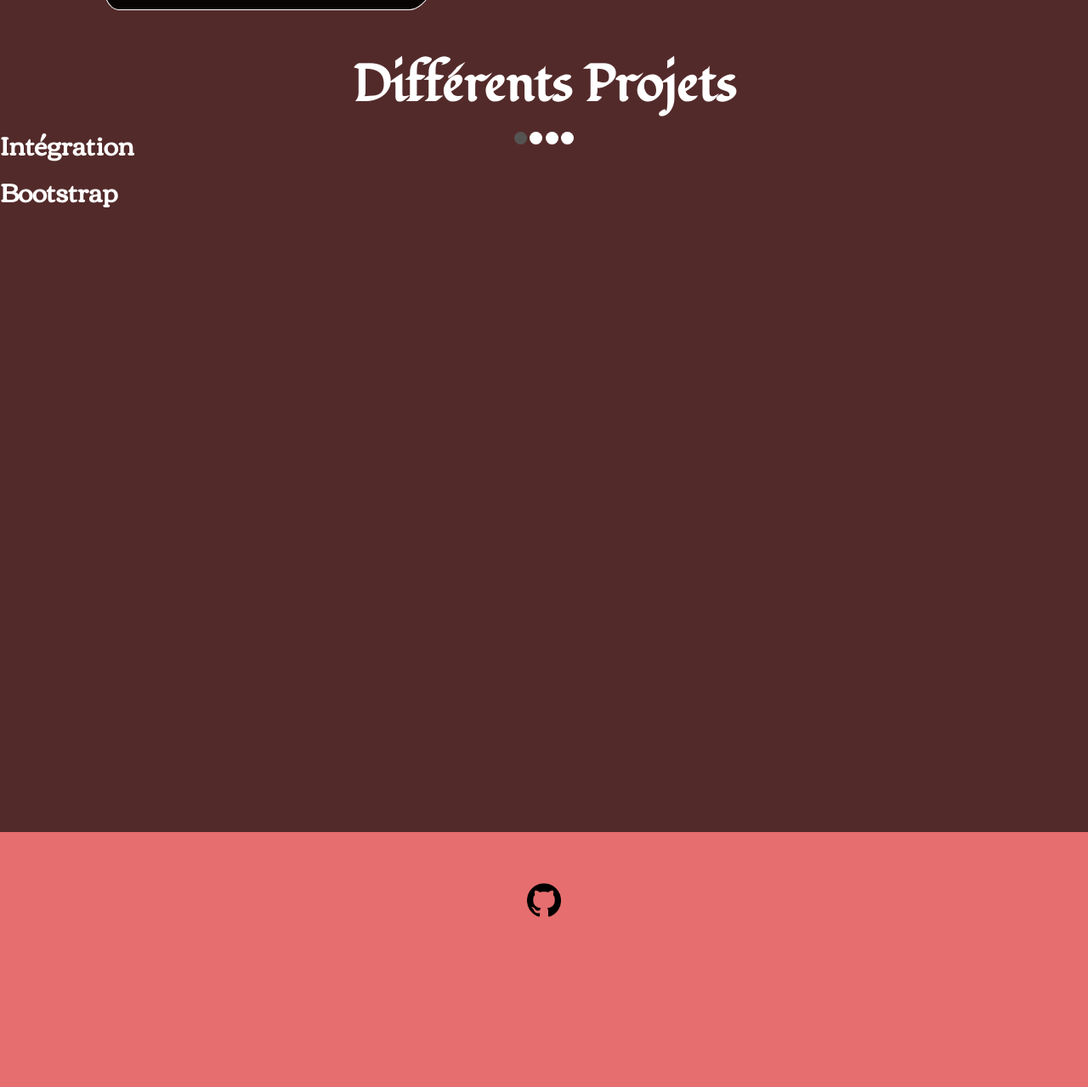
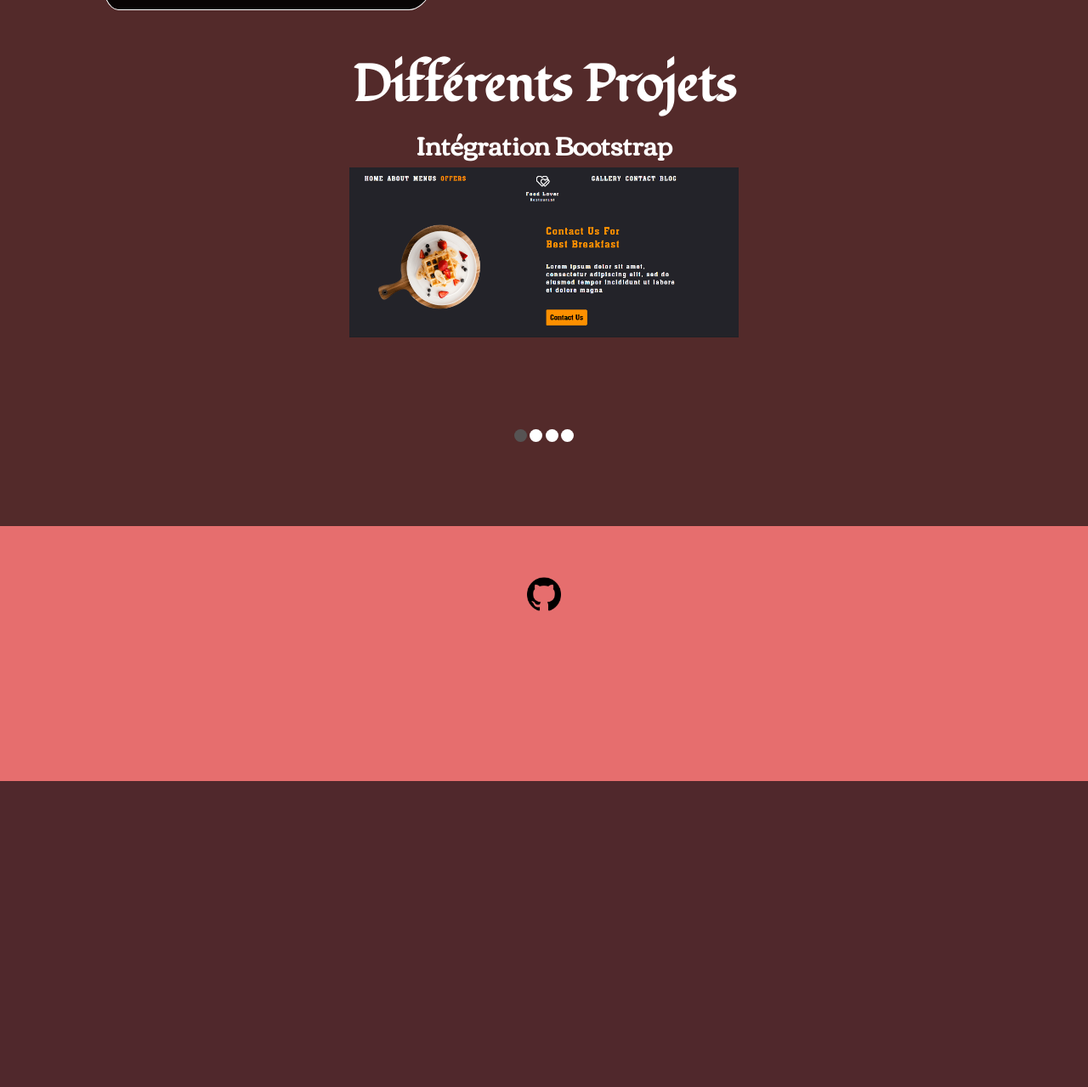
Before and after one commit to RDemarch/portfolio, a PHP site: page / in a window 1280 px wide. Shown: the part 1441-2720 px from the top of the page at 85% size. After the commit the page ends 2360 px from the top, so only its background shows below. Run offline with PHP 8.4, Linux system fonts and the light colour scheme.

Commit message:
Fixed Carousel

```diff
--- a/index.php
+++ b/index.php
@@ -31,11 +31,10 @@
 <section id="gallery">
   <h1 class="titleGallery">Différents Projets</h1>
   <div class="carousel">
-    <div class="carouselItem active"><h1>Intégration Bootstrap</h1><img src="/portfolio/images/projet0"></div>
-    <div class="carouselItem nonActive"><h1>Remplacement Bootstrap par HTML/CSS</h1><img src="/portfolio/images/projet1"></div>
-    <div class="carouselItem nonActive"><h1>Chat en PHP/MYSQL</h1><img src="/portfolio/images/projet2"></div>
-    <div class="carouselItem nonActive"><h1>Bomberman en JAVASCRIPT</h1><img src="/portfolio/images/projet3"></div>
-  </div>
+    <div class="carouselItem active"><h1>Intégration Bootstrap</h1><img src="/portfolio/images/projet0.PNG"></div>
+    <div class="carouselItem nonActive"><h1>Remplacement Bootstrap par HTML/CSS</h1><img src="/portfolio/images/projet1.PNG"></div>
+    <div class="carouselItem nonActive"><h1>Chat en PHP/MYSQL</h1><img src="/portfolio/images/projet2.PNG"></div>
+    <div class="carouselItem nonActive"><h1>Bomberman en JAVASCRIPT</h1><img src="/portfolio/images/projet3.PNG"></div>
     <div class="navGallery">
       <div class="arrowLeft"></div>
       <div class="circle active"></div>
@@ -44,6 +43,8 @@
       <div class="circle"></div>
       <div class="arrowRight"></div>
     </div>
+  </div>
+
 </section>
 
 
--- a/main.css
+++ b/main.css
@@ -133,7 +133,7 @@ header {
   overflow: hidden;
   padding-top: 60px;
   width: 100%;
-  height: 920px;
+  height: 70vh;
   background-color: #532a2a;
 }
 
@@ -147,19 +147,21 @@ header {
 .carousel {
   display: inline;
   overflow: hidden;
-  position: relative;
+  position: absolute;
   width: 100%;
-  height: 40rem;
+  height: 50vh;
 }
 
 .carouselItem {
+  width: 50%;
+  height: auto;
   text-align: center;
   position: absolute;
 }
 
 .carouselItem img{
-  width: 70%;
-  height: auto;
+  height: 25vh;
+  object-fit: cover;
 }
 
 .carouselItem.nonActive {
@@ -179,8 +181,6 @@ header {
   opacity: 100%;
   top: 0px;
   left: 25%;
-  width: 50%;
-  height: auto;
   animation-duration: 3s;
   animation-name: slidein;
   z-index: 2;
@@ -191,8 +191,6 @@ header {
   opacity: 0;
   top: 0px;
   left: 25%;
-  width: 50%;
-  height: auto;
   animation-duration: 3s;
   animation-name: slideout;
   z-index: 1;
@@ -202,6 +200,8 @@ header {
   width: 100%;
   height: 50px;
   text-align: center;
+  position: absolute;
+  bottom: 0;
 }
 
 .circle {
```
Lines whose indentation alone changed are shown as unchanged.
